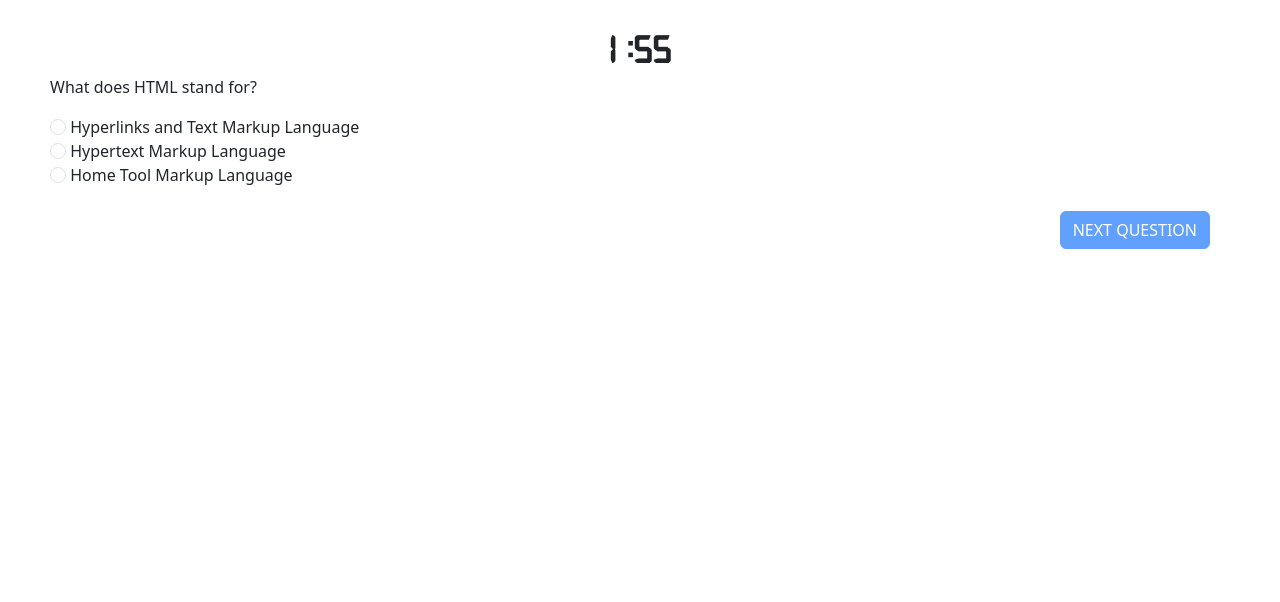
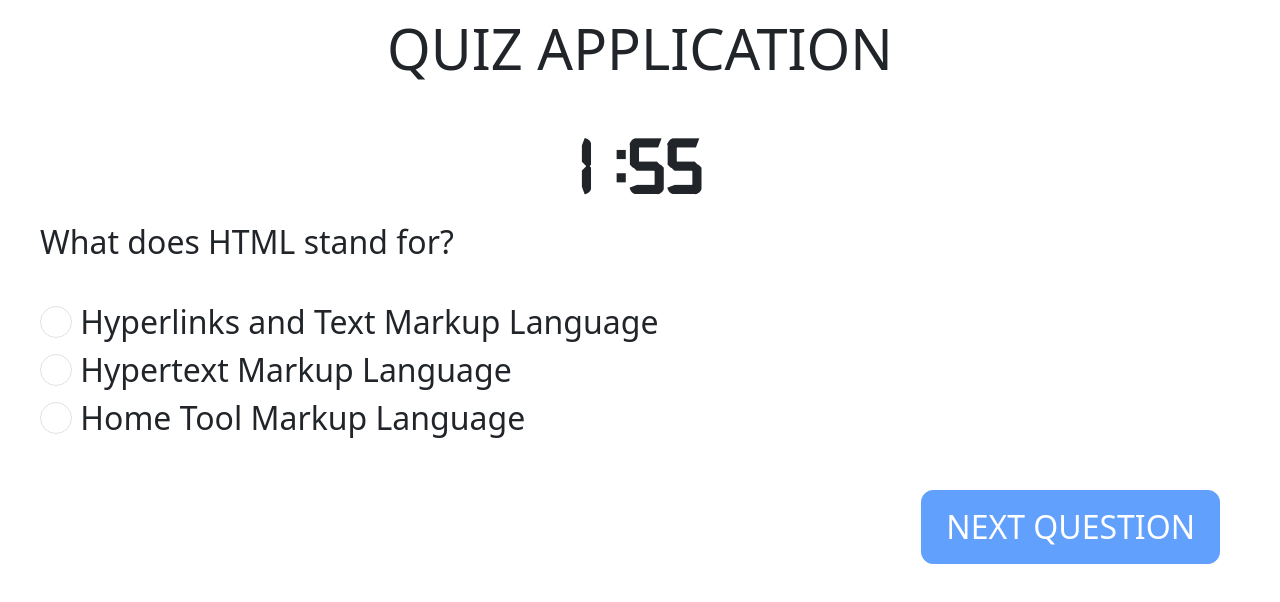
Before and after one commit to Tahaansaribinjaved/QUIZ-APP, a plain HTML site: page index.html in a window 1280 px wide. Drawn offline with nearby package versions, Linux system fonts and the light colour scheme; some packages are replaced by stand-ins of ours; a script that the page names is missing.

Commit message:
COMPLETE QUIZ

```diff
--- a/app.js
+++ b/app.js
@@ -69,81 +69,81 @@ var questions = [
         option3: '<a href="url" target="_blank">',
         correctOption: '<a href="url" target="_blank">'
     },
-    {
-        question: 'Which of these elements are all <table> elements?',
-        option1: '<table> <tr> <td>',
-        option2: '<table> <head> <tfoot>',
-        option3: '<table> <tr> <tt>',
-        correctOption: "<table> <tr> <td>"
-    },
-    {
-        question: 'Inline elements are normally displayed without starting a new line.',
-        option1: 'True',
-        option2: 'False',
-        correctOption: "True"
-    },
-    {
-        question: "How can you make a numbered list?",
-        option1: '<dl>',
-        option2: '<ul>',
-        option3: '<ol>',
-        option4: '<list>',
-        correctOption: "<ol>"
-    },
-    {
-        question: 'How can you make a bulleted list?',
-        option1: '<ol>',
-        option2: '<list>',
-        option3: '<ul>',
-        option4: '<dl>',
-        correctOption: "<ul>"
-    },
-    {
-        question: 'What is the correct HTML for inserting an image?',
-        option1: '<img alt="MyImage">image.gif</img>',
-        option2: '<img href="image.gif" alt="MyImage">',
-        option3: '<img src="image.gif" alt="MyImage">',
-        option4: '<image src="image.gif" alt="MyImage">',
-        correctOption: '<img src="image.gif" alt="MyImage">'
-    },
-    {
-        question: 'What is the correct HTML for making a checkbox?',
-        option1: '<iput type="check">',
-        option2: '<check>',
-        option3: '<checkbox>',
-        option4: '<input type="checkbox">',
-        correctOption: '<input type="checkbox">'
-    },
-    {
-        question: "What is the correct HTML for making a text input field?",
-        option1: '<input type="textfield">',
-        option2: '<input type="text">',
-        option3: '<textfield>',
-        option4: '<textinput type="textfield">',
-        correctOption: '<input type="text">'
-    },
-    {
-        question: 'What is the correct HTML for making a drop-down list?',
-        option1: '<input type="list">',
-        option2: '<list>',
-        option3: '<input type="dropdown">',
-        option4: '<select>',
-        correctOption: '<select>'
-    },
-    {
-        question: 'What is the correct HTML for making a text area?',
-        option1: '<input type="textbox">',
-        option2: '<input type="textarea">',
-        option3: '<textarea>',
-        correctOption: '<textarea>'
-    },
-    {
-        question: 'What is the correct HTML for inserting a background image?',
-        option1: '<background img="background.gif">',
-        option2: '<body bg="background.gif">',
-        option3: '<body style="background-image:url(background.gif)">',
-        correctOption: '<body style="background-image:url(background.gif)">'
-    }
+    // {
+    //     question: 'Which of these elements are all <table> elements?',
+    //     option1: '<table> <tr> <td>',
+    //     option2: '<table> <head> <tfoot>',
+    //     option3: '<table> <tr> <tt>',
+    //     correctOption: "<table> <tr> <td>"
+    // },
+    // {
+    //     question: 'Inline elements are normally displayed without starting a new line.',
+    //     option1: 'True',
+    //     option2: 'False',
+    //     correctOption: "True"
+    // },
+    // {
+    //     question: "How can you make a numbered list?",
+    //     option1: '<dl>',
+    //     option2: '<ul>',
+    //     option3: '<ol>',
+    //     option4: '<list>',
+    //     correctOption: "<ol>"
+    // },
+    // {
+    //     question: 'How can you make a bulleted list?',
+    //     option1: '<ol>',
+    //     option2: '<list>',
+    //     option3: '<ul>',
+    //     option4: '<dl>',
+    //     correctOption: "<ul>"
+    // },
+    // {
+    //     question: 'What is the correct HTML for inserting an image?',
+    //     option1: '<img alt="MyImage">image.gif</img>',
+    //     option2: '<img href="image.gif" alt="MyImage">',
+    //     option3: '<img src="image.gif" alt="MyImage">',
+    //     option4: '<image src="image.gif" alt="MyImage">',
+    //     correctOption: '<img src="image.gif" alt="MyImage">'
+    // },
+    // {
+    //     question: 'What is the correct HTML for making a checkbox?',
+    //     option1: '<iput type="check">',
+    //     option2: '<check>',
+    //     option3: '<checkbox>',
+    //     option4: '<input type="checkbox">',
+    //     correctOption: '<input type="checkbox">'
+    // },
+    // {
+    //     question: "What is the correct HTML for making a text input field?",
+    //     option1: '<input type="textfield">',
+    //     option2: '<input type="text">',
+    //     option3: '<textfield>',
+    //     option4: '<textinput type="textfield">',
+    //     correctOption: '<input type="text">'
+    // },
+    // {
+    //     question: 'What is the correct HTML for making a drop-down list?',
+    //     option1: '<input type="list">',
+    //     option2: '<list>',
+    //     option3: '<input type="dropdown">',
+    //     option4: '<select>',
+    //     correctOption: '<select>'
+    // },
+    // {
+    //     question: 'What is the correct HTML for making a text area?',
+    //     option1: '<input type="textbox">',
+    //     option2: '<input type="textarea">',
+    //     option3: '<textarea>',
+    //     correctOption: '<textarea>'
+    // },
+    // {
+    //     question: 'What is the correct HTML for inserting a background image?',
+    //     option1: '<background img="background.gif">',
+    //     option2: '<body bg="background.gif">',
+    //     option3: '<body style="background-image:url(background.gif)">',
+    //     correctOption: '<body style="background-image:url(background.gif)">'
+    // }
 ]
 
 var ques = document.getElementById('ques')
@@ -152,32 +152,32 @@ var opt2 = document.getElementById('opt2')
 var opt3 = document.getElementById('opt3')
 var index = 0
 var btn = document.getElementById('btn')
-var score = 0 ;
+var score = 0;
 var min = 1
 var sec = 59
 var timer = document.getElementById('timer')
-var interval = setInterval(function(){
+var interval = setInterval(function () {
     timer.innerText = `${min} :${sec} `
     sec--
-    if(sec<0){
+    if (sec < 0) {
         min--
         sec = 59
     }
-    if(min<0){
+    if (min < 0) {
         min = 1
         sec = 59
         nextQues()
     }
-},1000)
-function nextQues(){
+}, 1000)
+function nextQues() {
     var getOptions = document.getElementsByName('options')
-    for(var i = 0 ; i < getOptions.length ; i++){
-        if(getOptions[i].checked){
+    for (var i = 0; i < getOptions.length; i++) {
+        if (getOptions[i].checked) {
             var selectedValue = getOptions[i].value
-              var selectedQues = questions[index -1]['question']
-            var selectedAnswer = questions[index -1][`option${selectedValue}`]
-            var correctOption = questions[index -1][`correctOption`]
-            if(selectedAnswer == correctOption){
+            var selectedQues = questions[index - 1]['question']
+            var selectedAnswer = questions[index - 1][`option${selectedValue}`]
+            var correctOption = questions[index - 1][`correctOption`]
+            if (selectedAnswer == correctOption) {
                 score++
             }
 
@@ -187,15 +187,38 @@ function nextQues(){
     }
     btn.disabled = true
 
+    var percentage = (score / questions.length) * 100
 
-    if(index > questions.length -1){
-        alert('your percentage  '+((score/questions.length)*100).toFixed(2))
+    if (index > questions.length - 1) {
+        console.log(percentage)
+        if (percentage > 40) {
+
+            Swal.fire({
+                position: 'top-center',
+                icon: 'success',
+                title: 'Wellcome !',
+                text: ' your percentage is ' + percentage,
+            })
+            // location.href = ''
+        }
+        else {
+            Swal.fire({
+                icon: 'error',
+                title: 'Oops...',
+                text: 'sorry you are failed  your persentage is '+percentage,
+                footer: '<a href="index.html">PLEASE TRY AGAIN</a>'
+              })
+
+            // document.write('<a href="index.html">'+'Plese try again'+'</a>')
+            // location.href = 'index.html'
+        }
+
     }
-    else{
+    else {
         ques.innerText = questions[index].question
-        opt1.innerText= questions[index].option1
-        opt2.innerText= questions[index].option2
-        opt3.innerText= questions[index].option3
+        opt1.innerText = questions[index].option1
+        opt2.innerText = questions[index].option2
+        opt3.innerText = questions[index].option3
         index++
 
 
@@ -204,6 +227,6 @@ function nextQues(){
     sec = 59
 }
 nextQues()
-function clicked(){
+function clicked() {
     btn.disabled = false
 }
--- a/index.html
+++ b/index.html
@@ -3,14 +3,15 @@
 
 <head>
     <title>Document</title>
+    <!-- <link rel="stylesheet" href="sweetalert2.min.css"> -->
     <link rel="stylesheet" href="style.css">
     <link rel="stylesheet" href="https://cdn.jsdelivr.net/npm/bootstrap@5.3.2/dist/css/bootstrap.min.css">
-
 
 </head>
 
 <body>
     <div class="a">
+        <h3 class="text-center">QUIZ APPLICATION</h3>
 
         <p class="align-text-top fs-1 m-0 " id="timer"></p>
 
@@ -30,7 +31,7 @@
 
 
 
-
+    <script src="https://cdn.jsdelivr.net/npm/sweetalert2@11"></script>
     <script src="app.js"></script>
     <script src="https://cdn.jsdelivr.net/npm/bootstrap@5.3.2/dist/js/bootstrap.bundle.min.js"></script>
 </body>
--- a/style.css
+++ b/style.css
@@ -14,7 +14,8 @@
 }
 
 .a {
-    margin: 15px 50px;
+    margin: 15px 40px;
+    /* font-size: xx-large; */
     /* background-color: rgb(139, 222, 252);
     padding-bottom: 10px; */
 }
@@ -26,3 +27,6 @@
     /* margin-bottom: 20px; */
 
 }
+*{
+    font-size: xx-large;
+}
```
Also changed, not shown: try.html (added, +13 -0 lines), wellcome.html (added, +11 -0 lines).
